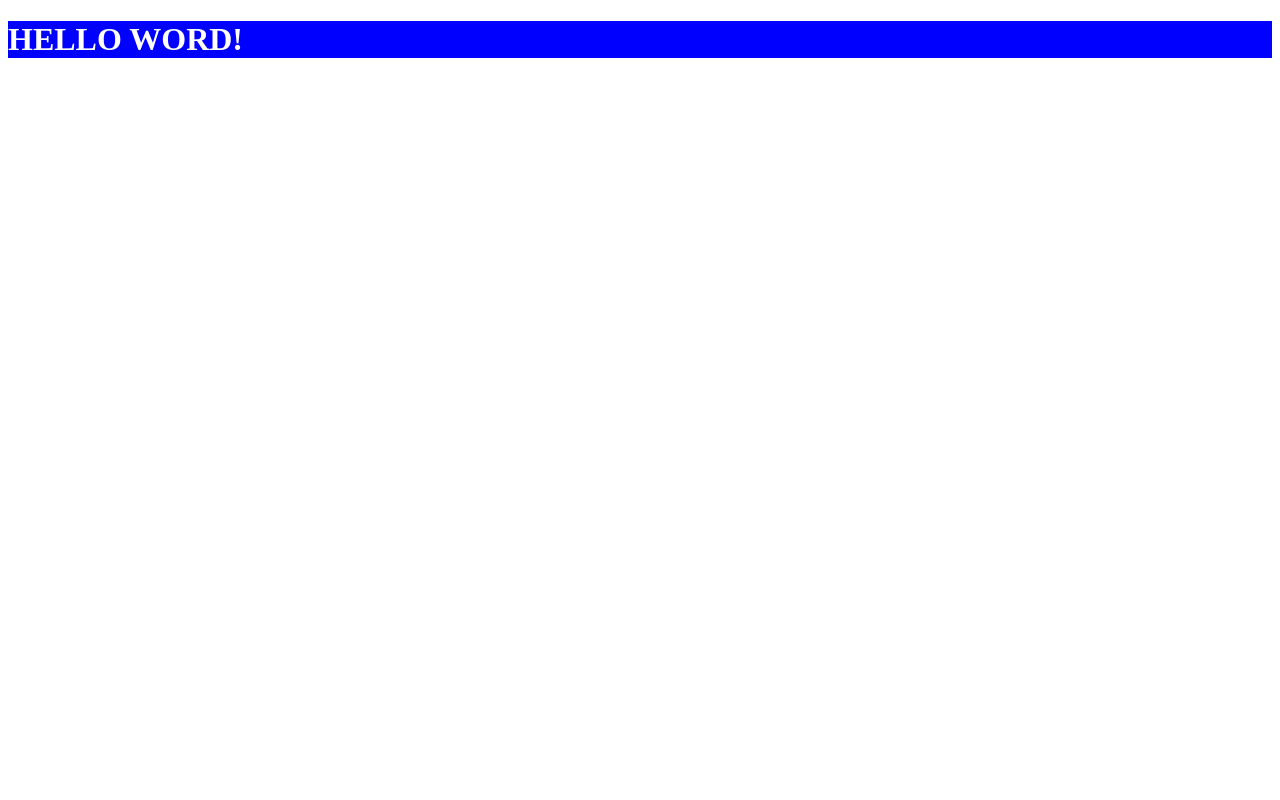
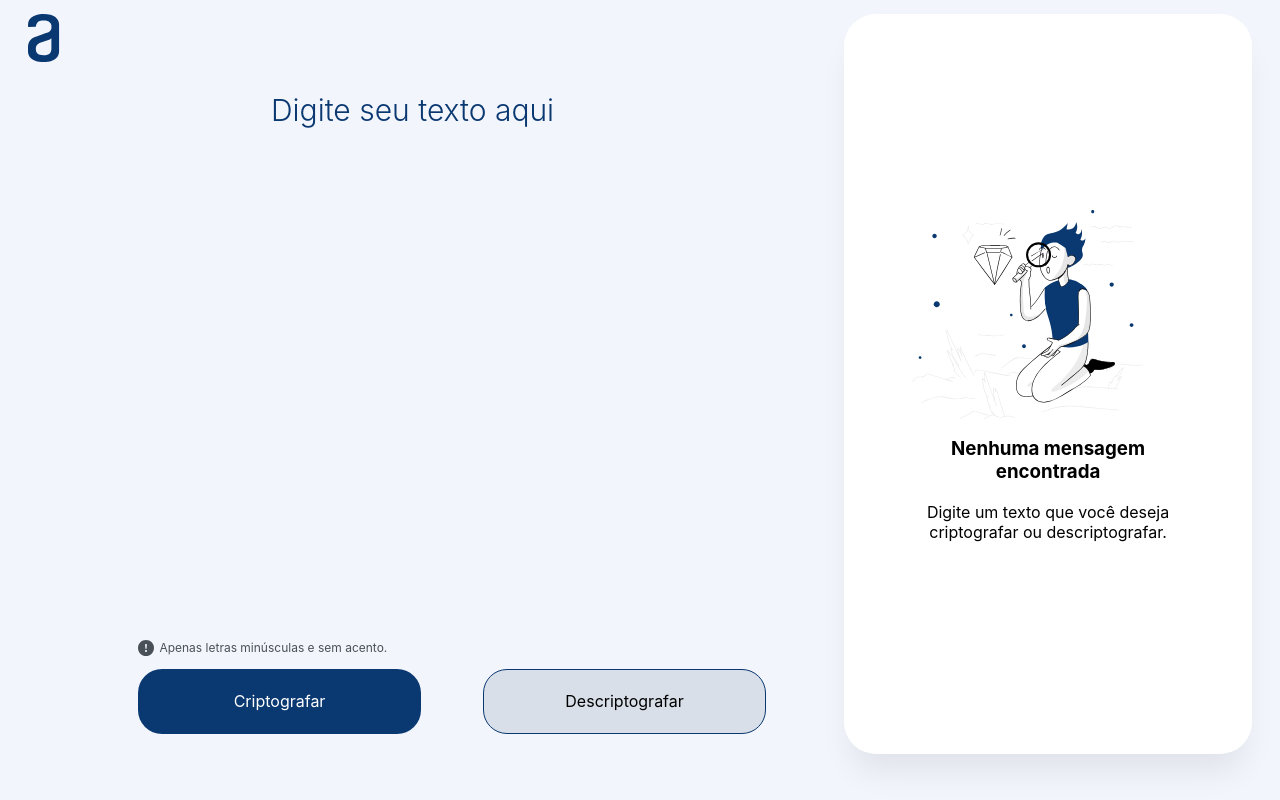
Before and after one commit to Tassio-Med/decodificador-de-texto, a plain HTML site: page index.html in a window 1280 px wide. Drawn offline with Linux system fonts and the light colour scheme; a web font is replaced by a local one.

Commit message:
feat: estrutura e estilização base da primeira tela adicionados

```diff
--- a/index.html
+++ b/index.html
@@ -8,6 +8,39 @@
   <script src="script.js"></script>
 </head>
 <body>
-  <h1 id="teste">HELLO WORD!</h1>
+  <div id="page">
+    <div id="componente">
+      <div id="img-container">
+        <img id="logo" src="./images/logo-alura.svg" alt="Logotipo da Alura">
+      </div>
+      <div id="text-component">
+        <div id="text-and-btn">
+          <textarea id="mensagem" name="mensagem" rows="4" cols="50">
+            Digite seu texto aqui
+          </textarea>
+          <div id="btn-and-alert">
+            <div id="alert">
+              <img src="./images/alert.svg" alt="Símbolo de alerta">
+              <p>Apenas letras minúsculas e sem acento.</p>
+            </div>
+            <div id="btn-container">
+              <button class="criptografar-btn default-btn">Criptografar</button>
+              <button class="descriptografar-btn default-btn">Descriptografar</button>
+            </div>
+          </div>
+        </div>
+      </div>
+      <section>
+        <div id="image-container">
+          <img src="./images/garoto-lupa.svg" alt="Imagem de um persona com uma lupa" id="garoto-lupa">
+        </div>
+        <span id="alert-mensagem">
+          <h3>Nenhuma mensagem encontrada</h3>
+          <p>Digite um texto que você deseja criptografar ou descriptografar.</p>
+        </span>
+      </section>
+    </div>
+
+  </div>
 </body>
 </html>
--- a/style.css
+++ b/style.css
@@ -1,4 +1,173 @@
-#teste {
-  background-color: blue;
-  color: white;
+@font-face {
+  font-family: Inter;
+  src: url('public/font/Inter/Inter.ttf');
 }
+
+body{
+  display: flex;
+  justify-content: center;
+  align-items: center;
+  background-color:#F3F5FC;
+}
+
+#page {
+  width: 100%;
+  height: 94vh;
+  display: flex;
+  justify-content: center;
+  align-items: center;
+}
+
+
+#img-container {
+  height: 100%;
+  margin: 0;
+}
+
+#componente {
+  margin: 20px;
+  display: flex;
+}
+
+
+#text-component {
+  width: 80%;
+  height: 90vh;
+  display: flex;
+  flex-direction: column;
+  align-items: center;
+  justify-content: center;
+  font-family: Inter;
+}
+
+#text-and-btn {
+  width: 80%;
+  height: 90vh;
+  display: flex;
+  flex-direction: column;
+  align-items: center;
+  justify-content: space-between;
+  font-family: Inter;
+  padding-top: 20px;
+}
+
+textarea {
+  background-color: #F3F5FC;
+  color: #0A3871;
+  border: none;
+  outline: none;
+  height: 60%;
+  width: 90%;
+  margin-top: 50px;
+  font-family: Inter;
+  font-size: 30px;
+  font-weight: 300;
+  line-height: 48px;
+  letter-spacing: 0em;
+  text-align: left;
+
+
+}
+
+#btn-and-alert {
+  width: 100%;
+}
+
+#btn-container {
+  width: 100%;
+  display: flex;
+  justify-content: space-between;
+  align-items: center;
+}
+
+.default-btn {
+  font-family: Inter;
+  font-size: 16px;
+  font-weight: 400;
+  line-height: 19px;
+  letter-spacing: 0em;
+  text-align: center;
+  font-family: Inter;
+  padding: 0 24px;
+  border-radius: 24px;
+  gap: 8px;
+  width: 45%;
+  height: 65px;
+  border-radius: 24px;
+  text-align: center;
+  cursor: pointer;
+  transition: 0.3s ease;
+}
+
+
+.criptografar-btn {
+  color: #FFFFFF;
+  background: #0A3871;
+  border-style: inherit;
+}
+.criptografar-btn:hover {
+  background: #062448;
+}
+
+.descriptografar-btn {
+  background: #D8DFE8;
+  border: 1px solid #0A3871;
+}
+.descriptografar-btn:hover {
+  background: #83888d;
+}
+
+#alert {
+  display: flex;
+  p {
+    color: #495057;
+    margin-left: 5px;
+    font-family: Inter;
+    font-size: 12px;
+    font-weight: 400;
+    line-height: 18px;
+    letter-spacing: 0em;
+    text-align: left;
+  }
+}
+
+#mensagem {
+  resize: none;
+}
+
+
+section {
+  background-color:#FFFFFF;
+  border-radius: 32px;
+  display: flex;
+  flex-direction: column;
+  align-items: center;
+  justify-content: center;
+  font-family: Inter;
+  height: 90vh;
+  margin: 0;
+  padding: 10px;
+  box-shadow: 0px 24px 32px -8px #00000014;
+
+}
+
+#image-container {
+  width: 70%;
+  overflow: hidden;
+
+  img {
+    max-width: 85%;
+    height: auto;
+    display: block;
+  }
+}
+
+#alert-mensagem {
+  text-align: center;
+  width: 70%;
+}
+
+#garoto-lupa {
+  width: 336px;
+  height: 304px;
+}
```
